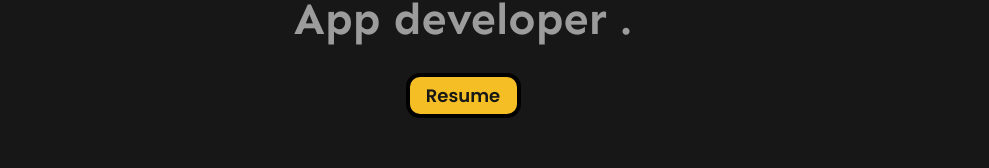
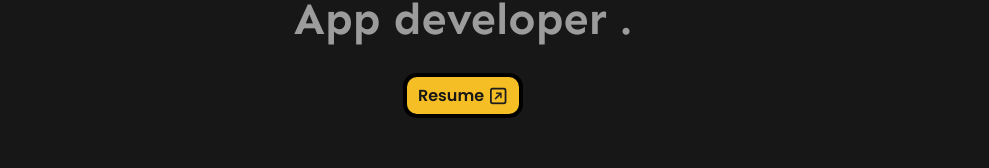
Before and after one commit to narayann7/WhoIsSkillz, a React (Create React App) app: page / in a window 1280 px wide. Shown: the part 400-568 px from the top of the page, without its empty margins (157-1146 px from the left). Built offline with nearby package versions, Linux system fonts and the light colour scheme.

Commit message:
bug-fixes

```diff
--- a/src/components/about/about.css
+++ b/src/components/about/about.css
@@ -1,7 +1,3 @@
- .main_about_section{
-
-
-}
 
 .about_container{
     height: 100vh;
--- a/src/components/home/home.css
+++ b/src/components/home/home.css
@@ -179,9 +179,9 @@ height: 40px;
 
   margin: 20px;
   justify-content: center;
-  width: 115px;
+  width: 120px;
   height: 45px;
-  background-color: rgba(244.37, 189.81, 36.05, 1);
+ background-color: #f4be24;
   border-radius: 14px;
   border-width: 4px;
   border-style: solid;
@@ -191,9 +191,19 @@ height: 40px;
 
 .resume_button:hover {
 transform: scale(1.04);
+background-color: #F2BB1E;
+justify-content: center;
+
+
 }
 .resume_button h5 {
-  font-size:18px;
+  font-size:16px;
   color: var(--color-primary-background);
   font-family: var(--font-pop);
 }
+.resume_button .link_logo{
+  margin-left: 5px;
+
+  width: 19px;
+  height: 19px;
+}
--- a/src/components/home/home.jsx
+++ b/src/components/home/home.jsx
@@ -4,6 +4,7 @@ import { resume_link } from "../../utility/links.js";
 import { linkedin_link } from "../../utility/links.js";
 import { github_link } from "../../utility/links.js";
 import { gmail_link } from "../../utility/links.js";
+import link_logo from "../../assets/icons/ExternalLink.png";
 function home() {
   return (
     <section className="main_home_section  just-center-r">
@@ -20,7 +21,7 @@ function home() {
                 <h3>Backend enthusiastic .</h3>{" "}
               </span>
               <span>
-                <h3>Problem Slover . </h3>{" "}
+                <h3>Problem Solver . </h3>{" "}
               </span>
               <span>
                 <h3>Backend enthusiastic .</h3>{" "}
@@ -32,9 +33,11 @@ function home() {
           </div>
 
           <a href={resume_link} className="resume_link_c" target="_blank">
-            <div className="resume_button just-center-c">
+            <div className="resume_button just-center-r">
               <h5>Resume</h5>
+              <img className="link_logo" src={link_logo} alt="link_logo" />
             </div>
+
           </a>
         </div>
 
```
Also changed, not shown: src/assets/icons/ExternalLink.png (added).
